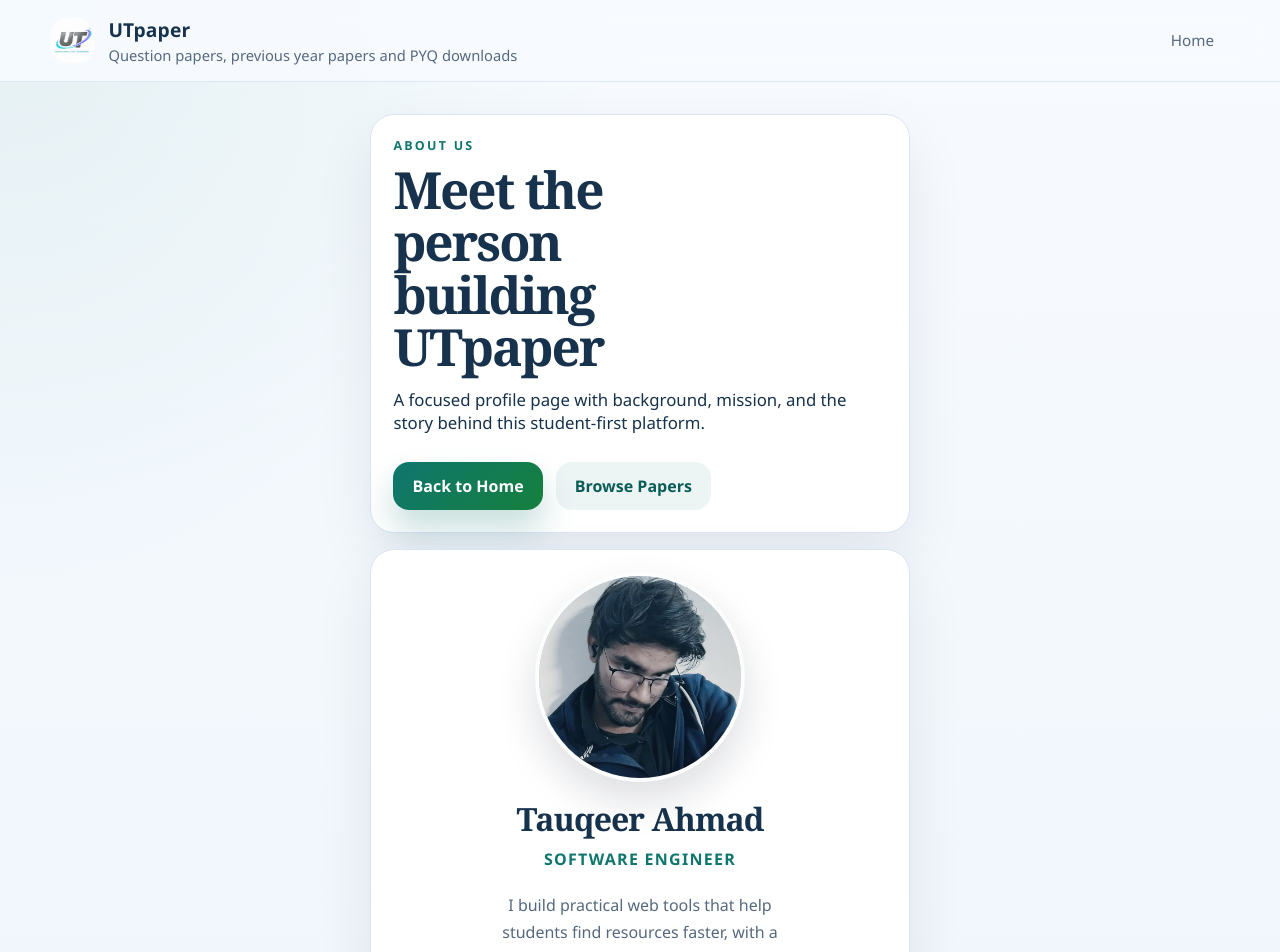
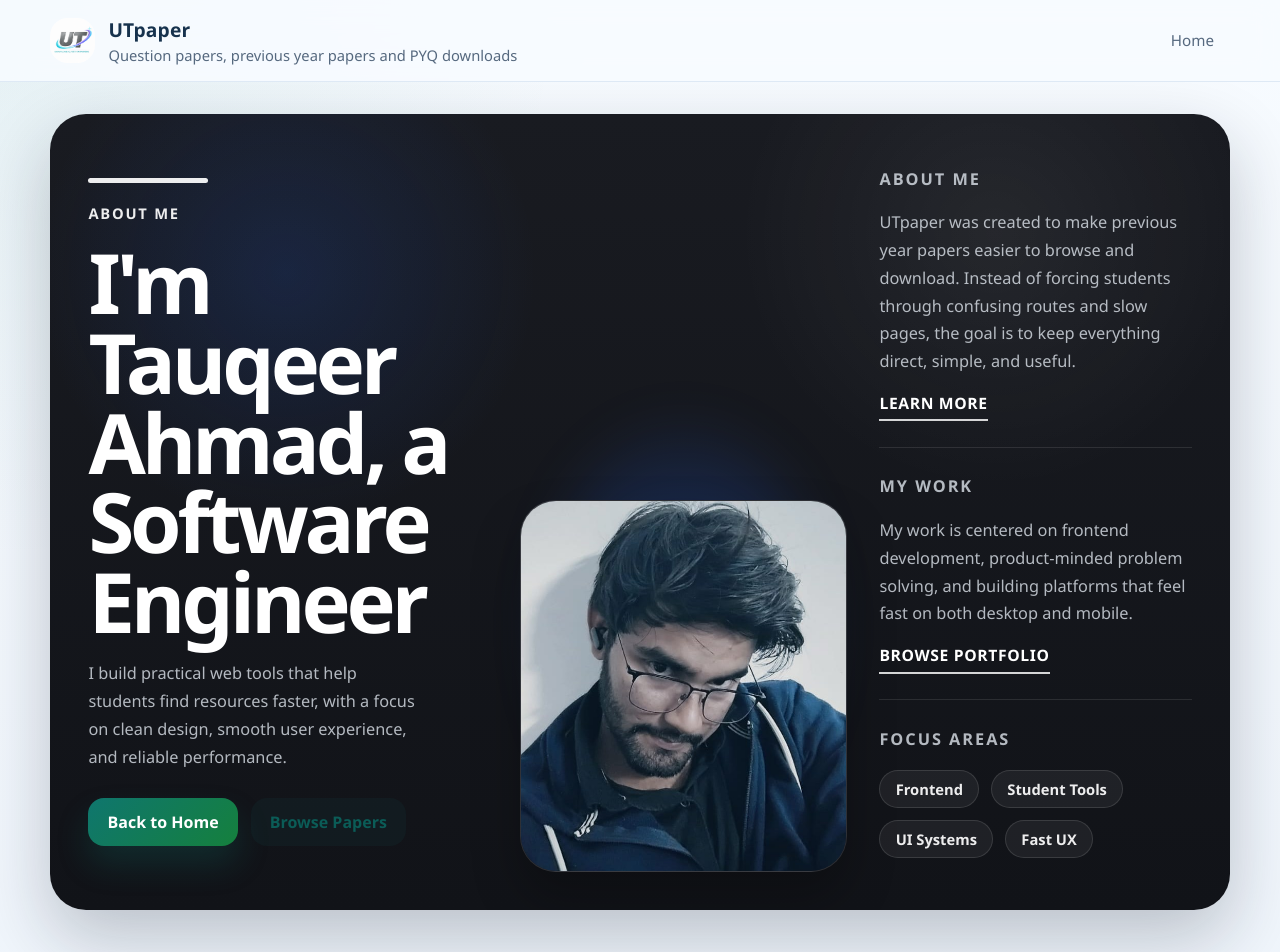
Before and after one commit to ahmadtauqeer672/ut_downloader_pyq, a Next.js app in the folder next-frontend/: page /about in a window 1280 px wide. Shown: the top 952 px of the page. Built offline with nearby package versions, Linux system fonts and the light colour scheme; no server answers.

Commit message:
Redesign about page showcase

```diff
--- a/next-frontend/app/about/page.tsx
+++ b/next-frontend/app/about/page.tsx
@@ -23,17 +23,17 @@ const profile = {
 
 export default function AboutPage() {
   return (
-    <section className="about-page">
-      <div className="card about-hero">
-        <div>
-          <p className="eyebrow">About Us</p>
-          <h1>Meet the person building UTpaper</h1>
-          <p className="hero__lede">
-            A focused profile page with background, mission, and the story behind this student-first platform.
-          </p>
-        </div>
+    <section className="about-showcase">
+      <div className="about-showcase__intro">
+        <span className="about-showcase__line" />
+        <p className="about-showcase__eyebrow">About Me</p>
+        <h1>
+          I&apos;m {profile.name}, a <br />
+          {profile.role}
+        </h1>
+        <p className="about-showcase__lede">{profile.intro}</p>
 
-        <div className="button-row">
+        <div className="about-showcase__actions">
           <Link className="button button--primary" href="/">
             Back to Home
           </Link>
@@ -43,35 +43,47 @@ export default function AboutPage() {
         </div>
       </div>
 
-      <div className="about-grid">
-        <article className="card about-profile">
-          <div className="about-profile__media">
+      <div className="about-showcase__visual">
+        <div className="about-showcase__glow" />
+        <div className="about-showcase__photo-frame">
           <Image
             src="/about-founder.jpg"
             alt={`${profile.name} portrait`}
-              width={720}
-              height={720}
+            width={900}
+            height={900}
             priority
-              className="about-profile__image"
+            className="about-showcase__photo"
           />
         </div>
+      </div>
 
-          <div className="about-profile__copy">
+      <aside className="about-showcase__side">
+        <article className="about-panel">
+          <p className="about-panel__title">About Me</p>
+          <p>{profile.about}</p>
+          <Link className="about-panel__link" href="/about">
+            Learn more
+          </Link>
+        </article>
 
-            <h2>{profile.name}</h2>
-            <p className="about-profile__role">{profile.role}</p>
-            <p className="about-profile__intro">{profile.intro}</p>
+        <article className="about-panel">
+          <p className="about-panel__title">My Work</p>
+          <p>{profile.focus}</p>
+          <Link className="about-panel__link" href="/question-papers/ptu">
+            Browse portfolio
+          </Link>
+        </article>
 
-            <div className="about-badges">
-              <span>Frontend Development</span>
+        <article className="about-panel">
+          <p className="about-panel__title">Focus Areas</p>
+          <div className="about-showcase__tags">
+            <span>Frontend</span>
             <span>Student Tools</span>
-              <span>Product Design</span>
-            </div>
+            <span>UI Systems</span>
+            <span>Fast UX</span>
           </div>
         </article>
-
-
-      </div>
+      </aside>
     </section>
   );
 }
--- a/next-frontend/app/globals.css
+++ b/next-frontend/app/globals.css
@@ -207,157 +207,175 @@ img {
   outline: none;
 }
 
-.about-page {
+.about-showcase {
+  position: relative;
   display: grid;
-  justify-items: center;
-  gap: 1rem;
+  grid-template-columns: minmax(0, 1.05fr) minmax(320px, 0.86fr) minmax(280px, 0.82fr);
+  gap: 2rem;
+  min-height: calc(100vh - 8rem);
+  padding: clamp(1.5rem, 3vw, 3rem);
+  border-radius: 36px;
+  overflow: hidden;
+  background:
+    radial-gradient(circle at 20% 20%, rgba(37, 99, 235, 0.16), transparent 22%),
+    radial-gradient(circle at 80% 15%, rgba(255, 255, 255, 0.06), transparent 22%),
+    linear-gradient(180deg, #191b21, #111318);
+  color: #f7fafc;
+  box-shadow: 0 28px 70px rgba(15, 23, 42, 0.24);
 }
 
-.about-hero,
-.about-profile,
-.about-story {
-  padding: 1.4rem;
+.about-showcase__intro,
+.about-showcase__side {
+  position: relative;
+  z-index: 1;
 }
 
-.about-hero {
+.about-showcase__intro {
   display: grid;
-  width: min(100%, 540px);
-  min-height: 320px;
-  align-content: space-between;
-  gap: 1rem;
-  background:
-    radial-gradient(circle at top right, rgba(245, 158, 11, 0.14), transparent 30%),
-    radial-gradient(circle at bottom left, rgba(15, 118, 110, 0.14), transparent 34%),
-    linear-gradient(135deg, #ffffff, #f5fbff);
+  align-content: center;
+  gap: 1.2rem;
+  padding: clamp(1rem, 2vw, 2rem) 0;
 }
 
-.about-hero h1 {
-  margin: 0;
-  max-width: 12ch;
-  font-size: clamp(2.1rem, 4vw, 3.6rem);
-  line-height: 1.02;
-  font-family: Georgia, "Times New Roman", serif;
-  letter-spacing: -0.04em;
+.about-showcase__line {
+  width: 7.5rem;
+  height: 0.35rem;
+  border-radius: 999px;
+  background: rgba(255, 255, 255, 0.92);
 }
 
-.about-grid {
-  display: grid;
-  grid-template-columns: 1fr;
-  justify-items: center;
-  gap: 1rem;
+.about-showcase__eyebrow,
+.about-panel__title {
+  margin: 0;
+  font-size: 0.92rem;
+  font-weight: 800;
+  letter-spacing: 0.12em;
+  text-transform: uppercase;
+  color: rgba(255, 255, 255, 0.92);
 }
 
-.about-profile {
-  display: grid;
-  width: min(100%, 540px);
-  min-height: 560px;
-  justify-items: center;
-  align-content: start;
-  gap: 1.2rem;
-  text-align: center;
-  background:
-    linear-gradient(180deg, rgba(15, 118, 110, 0.05), rgba(255, 255, 255, 0.96)),
-    #ffffff;
+.about-showcase h1 {
+  margin: 0;
+  max-width: 8ch;
+  font-size: clamp(3rem, 7vw, 5.2rem);
+  line-height: 0.96;
+  letter-spacing: -0.05em;
+  color: #ffffff;
+  font-family: "Segoe UI", Tahoma, Geneva, Verdana, sans-serif;
 }
 
-.about-profile__media {
-  position: relative;
-  overflow: hidden;
-  width: clamp(140px, 24vw, 210px);
-  aspect-ratio: 1;
-  min-height: 0;
-  border-radius: 50%;
-  background:
-    linear-gradient(135deg, rgba(15, 118, 110, 0.2), rgba(245, 158, 11, 0.16)),
-    #dfeaf5;
-  border: 4px solid rgba(255, 255, 255, 0.95);
-  box-shadow: 0 18px 40px rgba(15, 23, 42, 0.14);
+.about-showcase__lede,
+.about-panel p {
+  margin: 0;
+  color: rgba(226, 232, 240, 0.78);
+  line-height: 1.7;
+  font-size: 1.02rem;
 }
 
-.about-profile__image {
+.about-showcase__lede {
+  max-width: 36ch;
+}
+
+.about-showcase__actions {
+  display: flex;
+  flex-wrap: wrap;
+  gap: 0.8rem;
+  margin-top: 0.5rem;
+}
+
+.about-showcase__visual {
+  position: relative;
+  display: grid;
+  align-items: end;
+  justify-items: center;
+  min-height: 100%;
+}
+
+.about-showcase__glow {
+  position: absolute;
+  inset: auto 8% 6% 8%;
+  height: 56%;
+  border-radius: 50%;
+  background: radial-gradient(circle, rgba(37, 99, 235, 0.38), rgba(37, 99, 235, 0));
+  filter: blur(26px);
+}
+
+.about-showcase__photo-frame {
+  position: relative;
+  z-index: 1;
+  width: min(100%, 470px);
+  aspect-ratio: 0.88;
+  overflow: hidden;
+  border-radius: 36px;
+  background:
+    linear-gradient(180deg, rgba(255, 255, 255, 0.08), rgba(255, 255, 255, 0.02)),
+    #16181f;
+  border: 1px solid rgba(255, 255, 255, 0.08);
+  box-shadow: 0 26px 48px rgba(0, 0, 0, 0.26);
+}
+
+.about-showcase__photo {
   width: 100%;
   height: 100%;
   object-fit: cover;
   display: block;
 }
 
-.about-profile__copy {
+.about-showcase__side {
   display: grid;
-  justify-items: center;
-  gap: 0.35rem;
+  align-content: center;
+  gap: 1.6rem;
 }
 
-.about-profile__copy h2,
-.about-story h2 {
-  margin: 0;
-  font-size: clamp(1.7rem, 2.5vw, 2.4rem);
-  line-height: 1.06;
-  font-family: Georgia, "Times New Roman", serif;
-  letter-spacing: -0.03em;
+.about-panel {
+  display: grid;
+  gap: 1rem;
+  padding-bottom: 1.6rem;
+  border-bottom: 1px solid rgba(255, 255, 255, 0.1);
 }
 
-.about-profile__role {
-  margin: 0.45rem 0 0;
-  font-size: 1rem;
+.about-panel:last-child {
+  border-bottom: none;
+  padding-bottom: 0;
+}
+
+.about-panel__link {
+  display: inline-flex;
+  align-items: center;
+  width: fit-content;
+  padding-bottom: 0.35rem;
+  border-bottom: 2px solid rgba(255, 255, 255, 0.82);
+  color: #ffffff;
+  font-size: 0.98rem;
   font-weight: 800;
-  color: var(--primary);
-  letter-spacing: 0.08em;
+  letter-spacing: 0.04em;
   text-transform: uppercase;
 }
 
-.about-profile__intro,
-.about-story p,
-.about-story__panel p {
-  color: var(--muted);
-  line-height: 1.7;
+.about-panel__link:hover,
+.about-panel__link:focus-visible {
+  color: #93c5fd;
+  border-bottom-color: #93c5fd;
+  outline: none;
 }
 
-.about-profile__intro {
-  max-width: 34ch;
+.about-showcase__tags {
+  display: flex;
+  flex-wrap: wrap;
+  gap: 0.75rem;
 }
 
-.about-badges {
-  display: flex;
-  flex-wrap: wrap;
-  justify-content: center;
-  gap: 0.65rem;
-  margin-top: 1rem;
-}
-
-.about-badges span {
+.about-showcase__tags span {
   display: inline-flex;
   align-items: center;
-  min-height: 2.3rem;
-  padding: 0.5rem 0.9rem;
+  min-height: 2.4rem;
+  padding: 0.5rem 0.95rem;
   border-radius: 999px;
-  background: rgba(15, 118, 110, 0.08);
-  border: 1px solid rgba(15, 118, 110, 0.14);
-  color: var(--primary-strong);
+  background: rgba(255, 255, 255, 0.06);
+  border: 1px solid rgba(255, 255, 255, 0.12);
+  color: rgba(255, 255, 255, 0.92);
   font-size: 0.92rem;
   font-weight: 700;
-}
-
-.about-story {
-  display: grid;
-  align-content: start;
-  gap: 0.9rem;
-  background:
-    radial-gradient(circle at top right, rgba(15, 118, 110, 0.09), transparent 28%),
-    linear-gradient(180deg, #ffffff, #f8fbff);
-}
-
-.about-story__panel {
-  margin-top: 0.3rem;
-  padding: 1rem;
-  border-radius: 22px;
-  border: 1px solid rgba(217, 229, 243, 0.95);
-  background: rgba(255, 255, 255, 0.8);
-}
-
-.about-story__panel strong {
-  display: block;
-  margin-bottom: 0.35rem;
-  color: var(--text);
 }
 
 .card {
@@ -1111,7 +1129,7 @@ img {
 @media (max-width: 1024px) {
   .hero,
   .content-grid,
-  .about-grid,
+  .about-showcase,
   .paper-layout,
   .route-grid,
   .feature-grid,
@@ -1151,9 +1169,6 @@ img {
 
   .admin-hero,
   .admin-card,
-  .about-hero,
-  .about-profile,
-  .about-story,
   .hero__main,
   .hero__side,
   .section-card,
@@ -1167,13 +1182,40 @@ img {
     gap: 0.75rem;
   }
 
-  .about-profile__media {
-    width: 150px;
+  .about-showcase {
+    min-height: auto;
+    gap: 1.4rem;
+    border-radius: 28px;
+    padding: 1.25rem;
   }
 
-  .about-profile {
+  .about-showcase__intro,
+  .about-showcase__side {
+    padding: 0;
+  }
+
+  .about-showcase__visual {
+    order: -1;
+    min-height: 0;
+  }
+
+  .about-showcase__photo-frame {
+    width: min(100%, 360px);
+    aspect-ratio: 1;
+    border-radius: 28px;
+  }
+
+  .about-showcase h1 {
+    max-width: none;
+    font-size: clamp(2.3rem, 11vw, 3.7rem);
+  }
+
+  .about-showcase__actions {
     width: 100%;
-    min-height: 0;
+  }
+
+  .about-showcase__actions .button {
+    width: 100%;
   }
 
   .competitive-page-head h1 {
```
Lines whose indentation alone changed are shown as unchanged.
